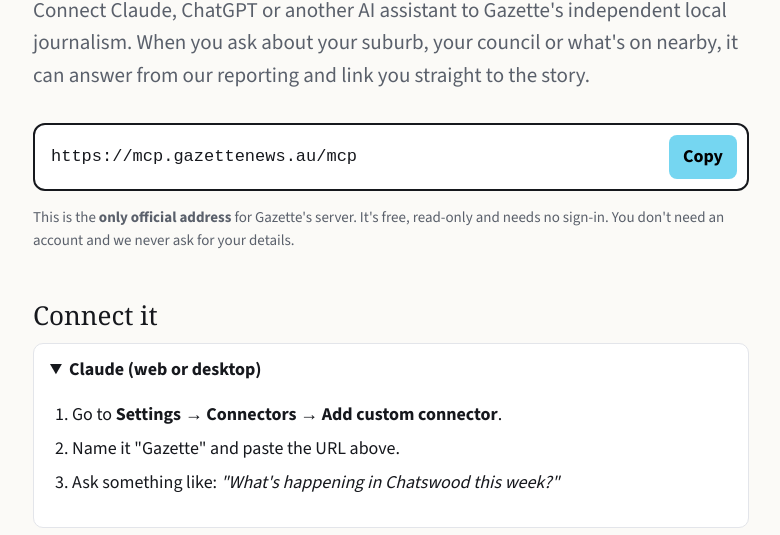
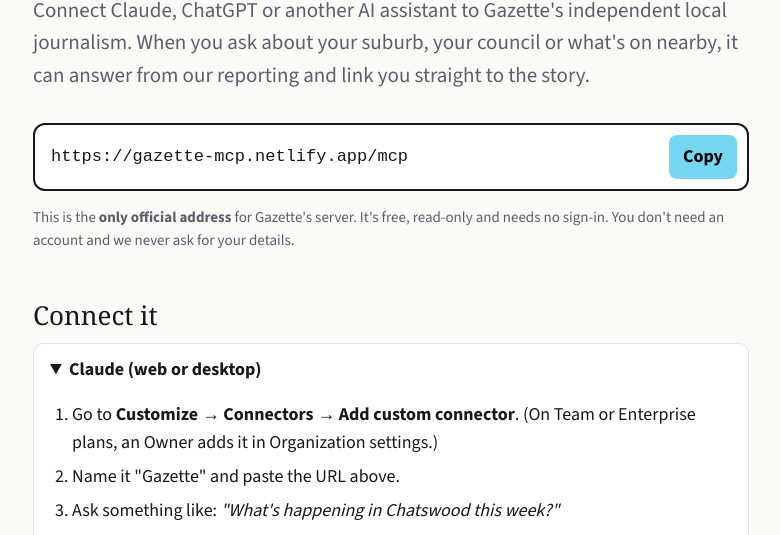
Before and after one commit to braddybb/gazette-mcp, a plain HTML site: page public/index.html in a window 1280 px wide. Shown: the part 196-731 px from the top of the page, without its empty margins (249-1029 px from the left). Drawn offline with nearby package versions, Linux system fonts and the light colour scheme; a web font is replaced by a local one.

Commit message:
Add files via upload

```diff
--- a/public/index.html
+++ b/public/index.html
@@ -37,19 +37,19 @@
   <h1>Ask your AI assistant. <em>Get your local paper's answer.</em></h1>
   <p class="lede">Connect Claude, ChatGPT or another AI assistant to Gazette's independent local journalism. When you ask about your suburb, your council or what's on nearby, it can answer from our reporting and link you straight to the story.</p>
 
-  <div class="url"><code id="u">https://mcp.gazettenews.au/mcp</code><button id="copy" type="button">Copy</button></div>
+  <div class="url"><code id="u">https://gazette-mcp.netlify.app/mcp</code><button id="copy" type="button">Copy</button></div>
   <p class="small">This is the <strong>only official address</strong> for Gazette's server. It's free, read-only and needs no sign-in. You don't need an account and we never ask for your details.</p>
 
   <h2>Connect it</h2>
   <details open><summary>Claude (web or desktop)</summary>
-    <ol><li>Go to <strong>Settings → Connectors → Add custom connector</strong>.</li><li>Name it "Gazette" and paste the URL above.</li><li>Ask something like: <em>"What's happening in Chatswood this week?"</em></li></ol>
+    <ol><li>Go to <strong>Customize → Connectors → Add custom connector</strong>. (On Team or Enterprise plans, an Owner adds it in Organization settings.)</li><li>Name it "Gazette" and paste the URL above.</li><li>Ask something like: <em>"What's happening in Chatswood this week?"</em></li></ol>
   </details>
   <details><summary>ChatGPT</summary>
     <ol><li>Turn on <strong>Developer mode</strong> in Settings → Connectors → Advanced.</li><li>Create a connector with the URL above and no authentication.</li></ol>
     <p class="small">Some plans limit custom connectors.</p>
   </details>
   <details><summary>Claude Code, Cursor, VS Code, Gemini CLI</summary>
-    <pre>claude mcp add --transport http gazette https://mcp.gazettenews.au/mcp</pre>
+    <pre>claude mcp add --transport http gazette https://gazette-mcp.netlify.app/mcp</pre>
     <p class="small">For other tools, add an HTTP MCP server with the same URL.</p>
   </details>
 
```
